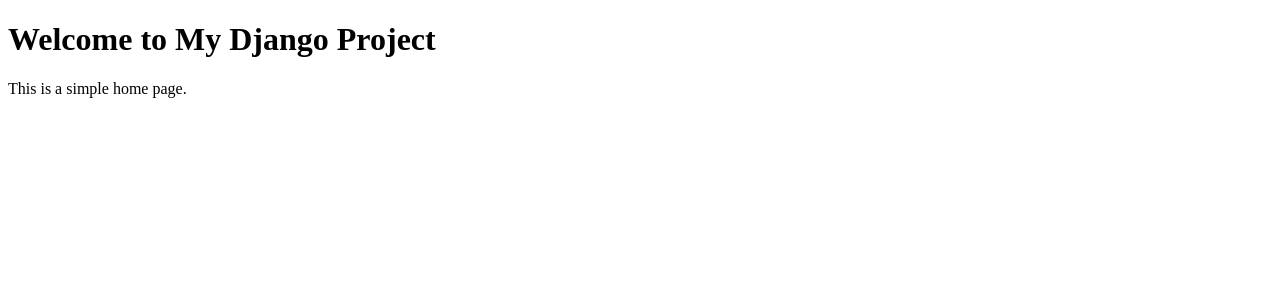
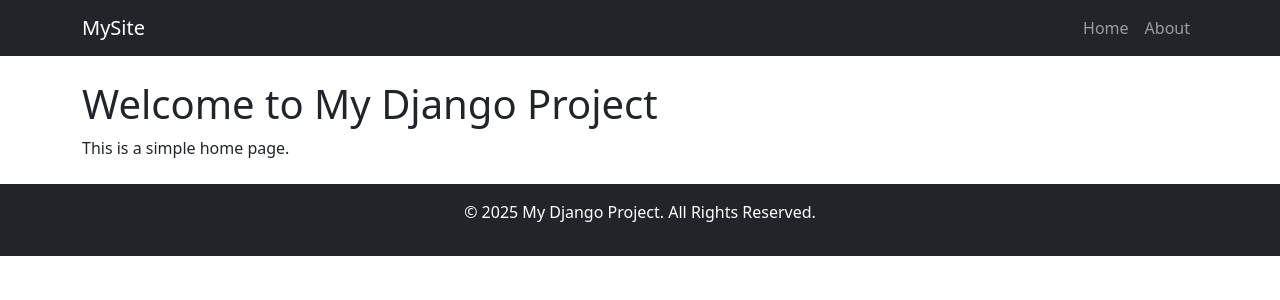
Before and after one commit to kevin1285/GT-Movies-Store, a Django app: page / in a window 1280 px wide. Shown: the top 300 px of the page. Run offline with Django 5.2, Linux system fonts and the light colour scheme.

Commit message:
Add about page and create base template

```diff
--- a/DjangoProject/DjangoProject/settings.py
+++ b/DjangoProject/DjangoProject/settings.py
@@ -9,7 +9,7 @@
 For the full list of settings and their values, see
 https://docs.djangoproject.com/en/5.1/ref/settings/
 """
-
+import os
 from pathlib import Path
 
 # Build paths inside the project like this: BASE_DIR / 'subdir'.
@@ -55,7 +55,7 @@
 TEMPLATES = [
     {
         "BACKEND": "django.template.backends.django.DjangoTemplates",
-        "DIRS": [BASE_DIR / 'templates']
+        "DIRS": [os.path.join(BASE_DIR, 'DjangoProject/templates')]
         ,
         "APP_DIRS": True,
         "OPTIONS": {
--- /dev/null
+++ b/DjangoProject/DjangoProject/templates/base.html
@@ -0,0 +1,55 @@
+<!DOCTYPE html>
+<html lang="en">
+<head>
+    <meta charset="UTF-8">
+    <meta name="viewport" content="width=device-width, initial-scale=1.0">
+    <title>{% block title %}My Django Project{% endblock %}</title>
+    {% load static %}
+    <link rel="stylesheet" href="{% static 'css/style.css' %}">
+    <link rel="stylesheet" href="https://cdn.jsdelivr.net/npm/bootstrap@5.3.0/dist/css/bootstrap.min.css">
+</head>
+<body>
+    <nav class="navbar navbar-expand-lg navbar-dark bg-dark">
+        <div class="container">
+            <a class="navbar-brand" href="{% url 'home' %}">MySite</a>
+            <button class="navbar-toggler" type="button" data-bs-toggle="collapse" data-bs-target="#navbarNav"
+                aria-controls="navbarNav" aria-expanded="false" aria-label="Toggle navigation">
+                <span class="navbar-toggler-icon"></span>
+            </button>
+            <div class="collapse navbar-collapse" id="navbarNav">
+                <ul class="navbar-nav ms-auto">
+                    <li class="nav-item">
+                        <a class="nav-link" href="{% url 'home' %}">Home</a>
+                    </li>
+                    <li class="nav-item">
+                        <a class="nav-link" href="{% url 'about' %}">About</a>
+{#                    </li>#}
+{#                    <li class="nav-item">#}
+{#                        <a class="nav-link" href="{% url 'contact' %}">Contact</a>#}
+{#                    </li>#}
+{#                    {% if user.is_authenticated %}#}
+{#                        <li class="nav-item">#}
+{#                            <a class="nav-link" href="{% url 'logout' %}">Logout</a>#}
+{#                        </li>#}
+{#                    {% else %}#}
+{#                        <li class="nav-item">#}
+{#                            <a class="nav-link" href="{% url 'login' %}">Login</a>#}
+{#                        </li>#}
+{#                    {% endif %}#}
+                </ul>
+            </div>
+        </div>
+    </nav>
+
+    <div class="container mt-4">
+        {% block content %}
+        {% endblock %}
+    </div>
+
+    <footer class="bg-dark text-white text-center py-3 mt-4">
+        <p>&copy; 2025 My Django Project. All Rights Reserved.</p>
+    </footer>
+
+    <script src="https://cdn.jsdelivr.net/npm/bootstrap@5.3.0/dist/js/bootstrap.bundle.min.js"></script>
+</body>
+</html>
--- /dev/null
+++ b/DjangoProject/moviesStore/templates/about.html
@@ -0,0 +1,6 @@
+{% extends 'base.html' %}
+
+{% block content %}
+    <h1>About GT Movie Store</h1>
+    <p>Info</p>
+{% endblock %}
--- a/DjangoProject/moviesStore/templates/home.html
+++ b/DjangoProject/moviesStore/templates/home.html
@@ -1,12 +1,6 @@
-<!DOCTYPE html>
-<html lang="en">
-<head>
-    <meta charset="UTF-8">
-    <meta name="viewport" content="width=device-width, initial-scale=1.0">
-    <title>Home Page</title>
-</head>
-<body>
+{% extends 'base.html' %}
+
+{% block content %}
     <h1>Welcome to My Django Project</h1>
     <p>This is a simple home page.</p>
-</body>
-</html>
+{% endblock %}
--- a/DjangoProject/moviesStore/urls.py
+++ b/DjangoProject/moviesStore/urls.py
@@ -1,6 +1,7 @@
 from django.urls import path, include
-from .views import home
+from .views import home, about
 
 urlpatterns = [
     path('', home, name='home'),
+    path('about', about, name='about'),
 ]
--- a/DjangoProject/moviesStore/views.py
+++ b/DjangoProject/moviesStore/views.py
@@ -2,3 +2,6 @@
 
 def home(request):
     return render(request, 'home.html')
+
+def about(request):
+    return render(request, 'about.html')
```
Also changed, not shown: 2 other files.
